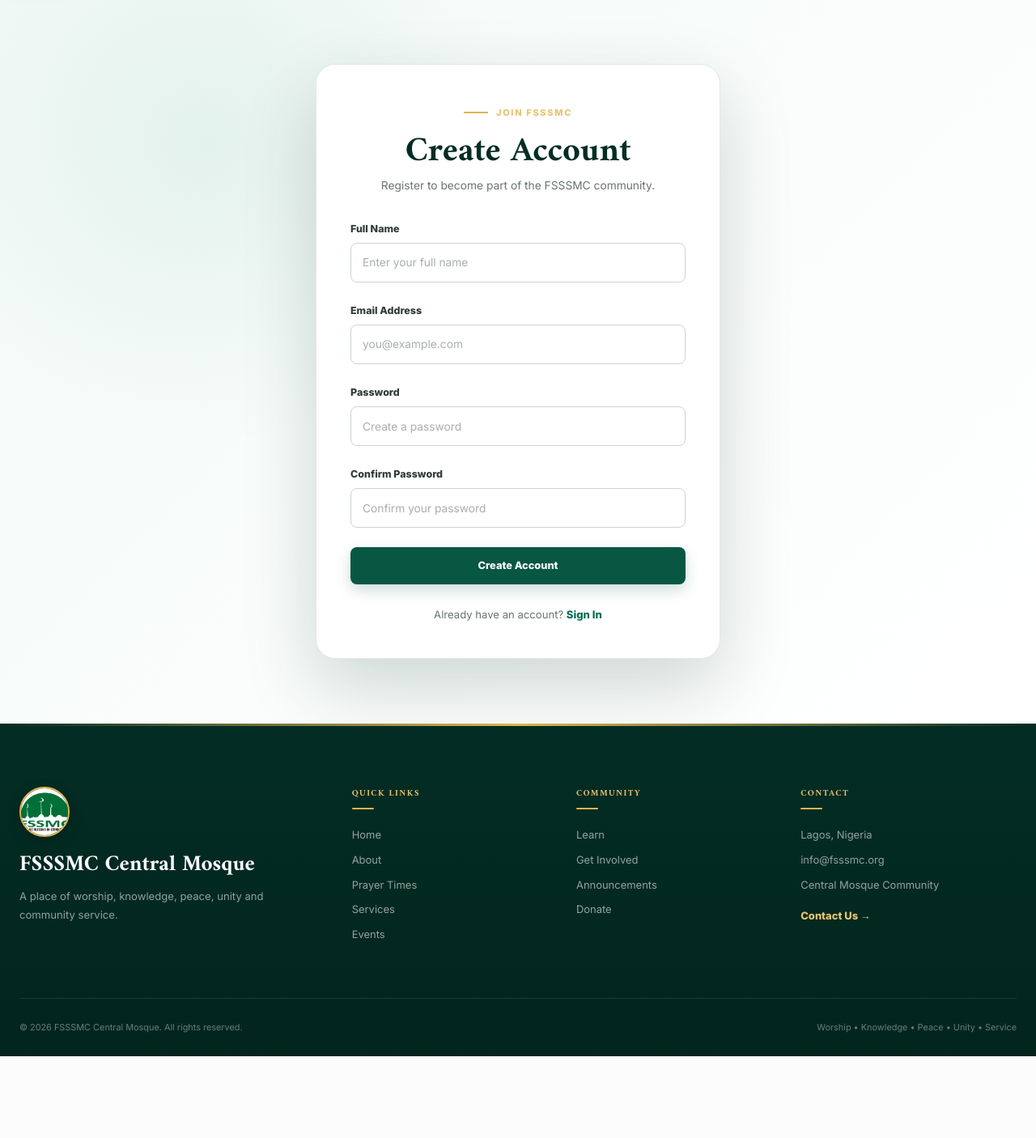
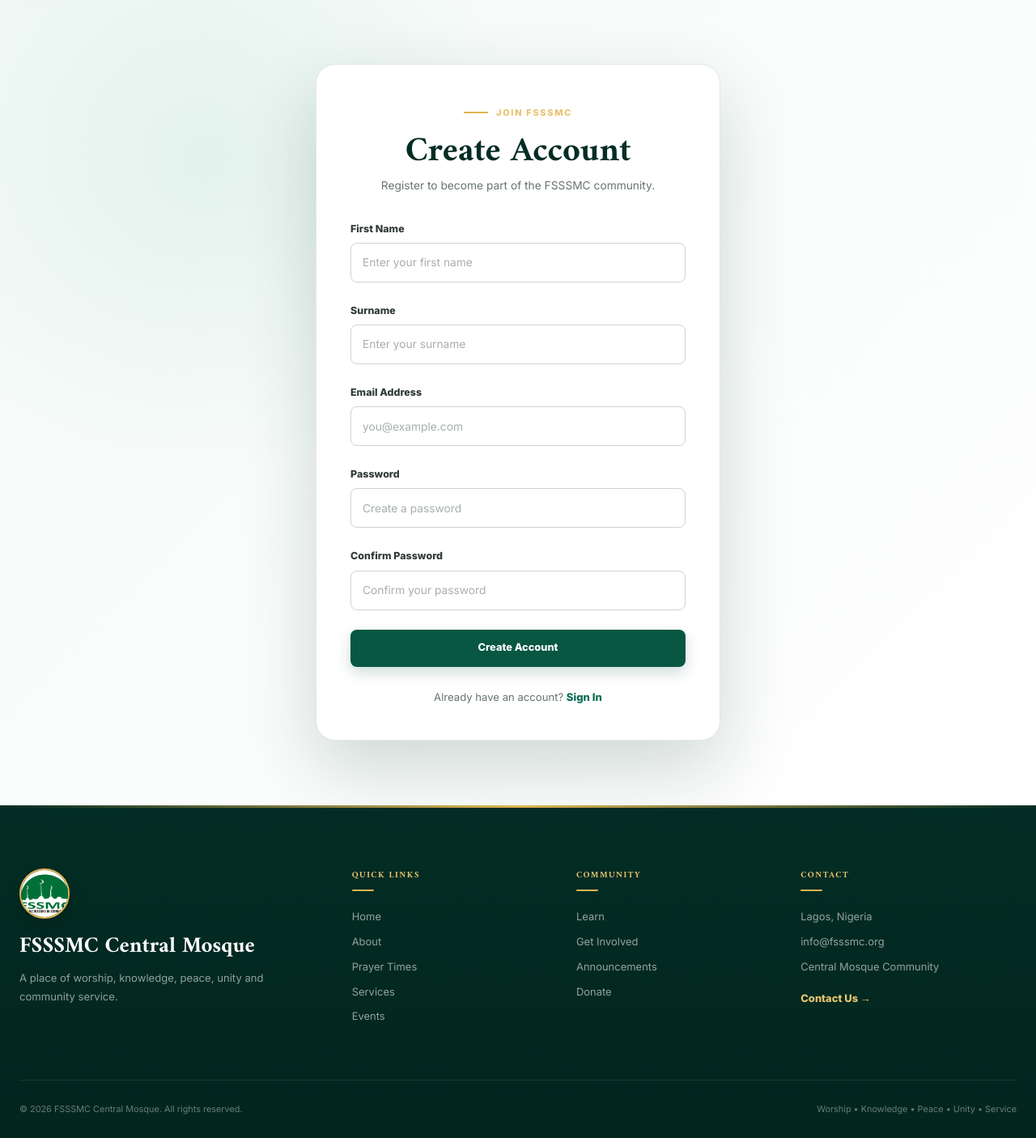
Before and after one commit to habeeb-develop/mosque-fss, a Flask app: page /register in a window 1280 px wide. Shown: the part 180-1586 px from the top of the page at 81% size. Before the commit the page ends 1485 px from the top, so only its background shows below. Run offline with Flask 3, Linux system fonts and the light colour scheme.

Commit message:
Fix account registration form fields

```diff
--- a/templates/register.html
+++ b/templates/register.html
@@ -24,20 +24,38 @@
 
         </div>
 
-
-        <form method="POST">
+        <form method="POST" action="{{ url_for('register') }}">
 
             <div class="form-group">
 
                 <label for="name">
-                    Full Name
+                    First Name
                 </label>
 
                 <input
                     type="text"
                     id="name"
                     name="name"
-                    placeholder="Enter your full name"
+                    placeholder="Enter your first name"
+                    autocomplete="given-name"
+                    required
+                >
+
+            </div>
+
+
+            <div class="form-group mt-3">
+
+                <label for="surname">
+                    Surname
+                </label>
+
+                <input
+                    type="text"
+                    id="surname"
+                    name="surname"
+                    placeholder="Enter your surname"
+                    autocomplete="family-name"
                     required
                 >
 
@@ -55,6 +73,7 @@
                     id="email"
                     name="email"
                     placeholder="you@example.com"
+                    autocomplete="email"
                     required
                 >
 
@@ -72,6 +91,7 @@
                     id="password"
                     name="password"
                     placeholder="Create a password"
+                    autocomplete="new-password"
                     required
                 >
 
@@ -89,6 +109,7 @@
                     id="confirm_password"
                     name="confirm_password"
                     placeholder="Confirm your password"
+                    autocomplete="new-password"
                     required
                 >
 
```
